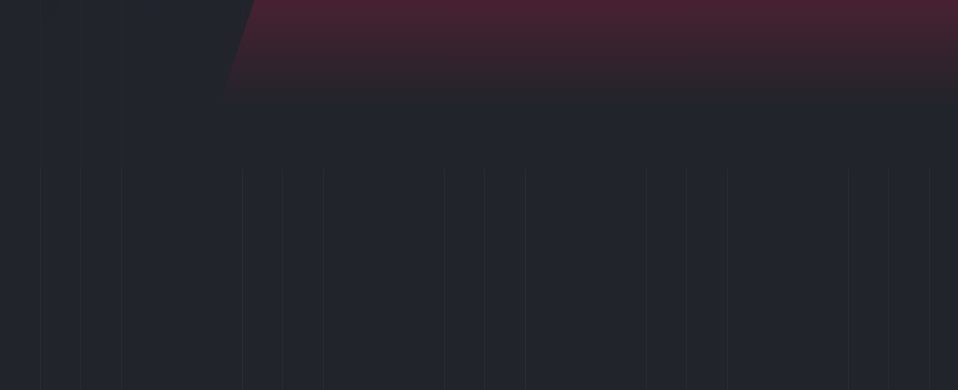
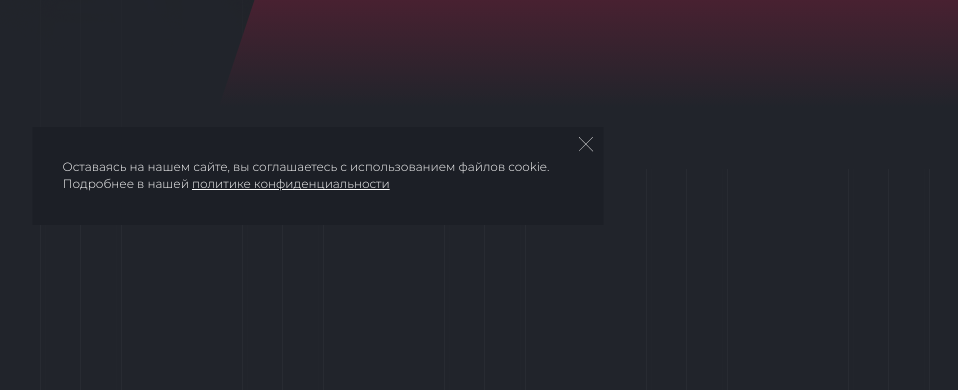
Before and after one commit to AngryFennec/esm, a PHP site: page / in a window 1280 px wide. Shown: the part 575-965 px from the top of the page, without its empty margins (322-1280 px from the left). Run offline with PHP 8.4, Linux system fonts and the light colour scheme; style sheets or scripts are compiled from the project's sources.

Commit message:
кукисы

```diff
--- a/src/index.html
+++ b/src/index.html
@@ -676,6 +676,10 @@
       </div>
     </div>
   </footer>
+  <section class="cookie">
+    <p>Оставаясь на нашем сайте, вы соглашаетесь с использованием файлов cookie. Подробнее в нашей <a href="/policy/">политике конфиденциальности</a></p>
+    <button class="cookie__button"><img src="img/close.svg" alt="button"></button>
+  </section>
   <script src="js/vendor.js"></script>
   <script src="js/main.js"></script>
 </body>
--- a/src/js/main.js
+++ b/src/js/main.js
@@ -13,3 +13,4 @@
 //= modules/testimonials.js
 //= modules/promo.js
 //= modules/contacts.js
+//= modules/cookie.js
--- /dev/null
+++ b/src/js/modules/cookie.js
@@ -0,0 +1,4 @@
+$('.cookie__button').on('click', function(){
+    document.cookie = "cookie=true; path=/"
+    $('.cookie').fadeOut(400);
+})
--- /dev/null
+++ b/src/sass/blocks/cookie.scss
@@ -0,0 +1,37 @@
+.cookie {
+    box-sizing: border-box;
+    max-width: 571px;
+    min-height: 76px;
+    padding: 20px 30px;
+    position: fixed;
+    background: #1C1F26;
+    bottom: 0;
+    left: 50%;
+    z-index: 50;
+    transform: translateX(-50%);
+    width: 100%;
+
+    & p {
+        font-weight: 300;
+        font-size: 12px;
+        line-height: 140%;
+        color: white;
+    }
+
+    & a {
+        font-weight: 300;
+        font-size: 12px;
+        line-height: 140%;
+        color: white;
+    }
+}
+
+.cookie__button {
+    position: absolute;
+    top: 10px;
+    right: 10px;
+    border: none;
+    padding: 0;
+    box-shadow: none;
+    background-color: transparent;
+}
--- a/src/sass/style.scss
+++ b/src/sass/style.scss
@@ -28,3 +28,4 @@
 @import "blocks/footer";
 @import "blocks/block-404";
 @import "blocks/privacy";
+@import "blocks/cookie";
```
Also changed, not shown: src/wp/footer.php (added, +88 -0 lines), src/img/close.svg (added).
